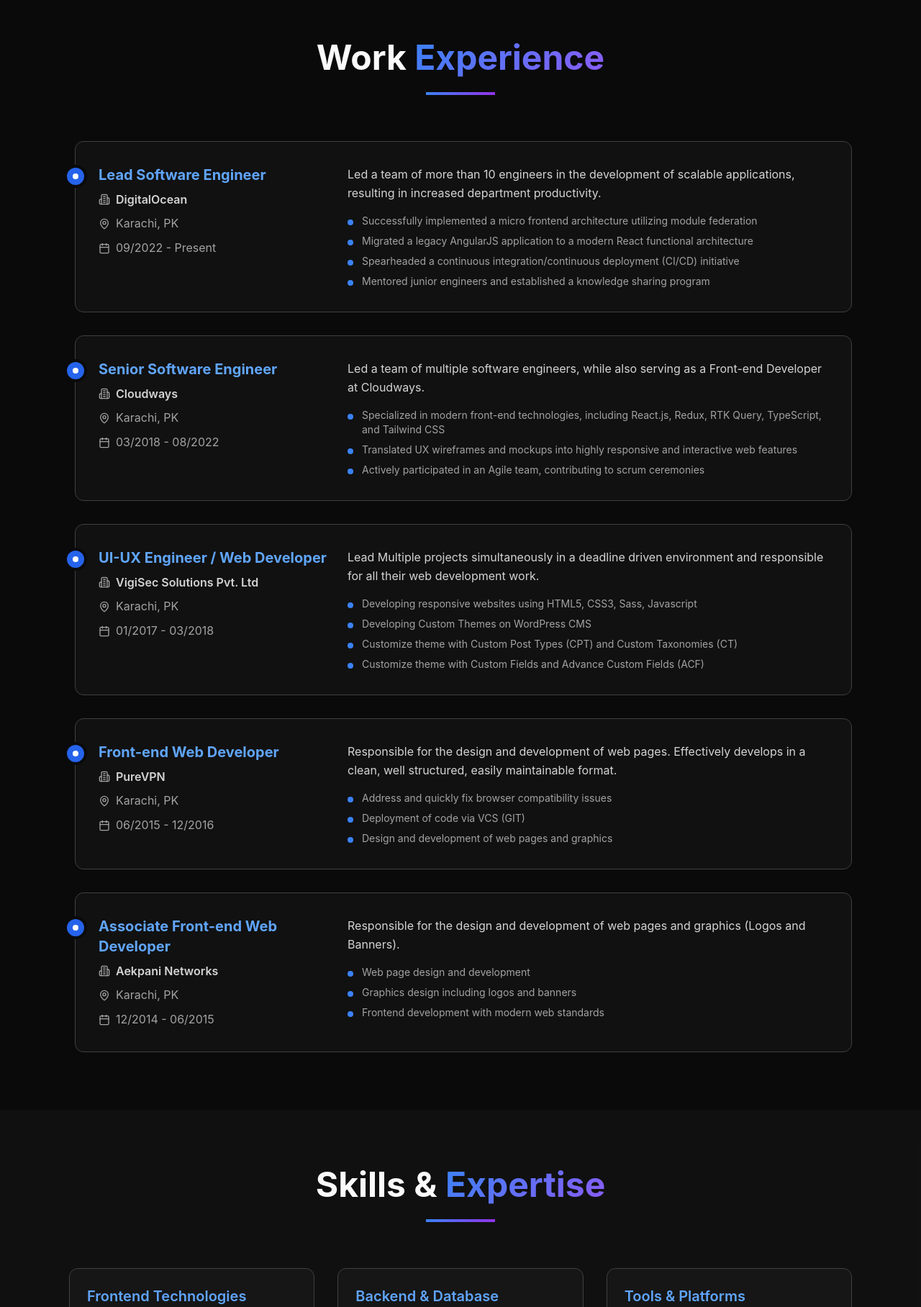
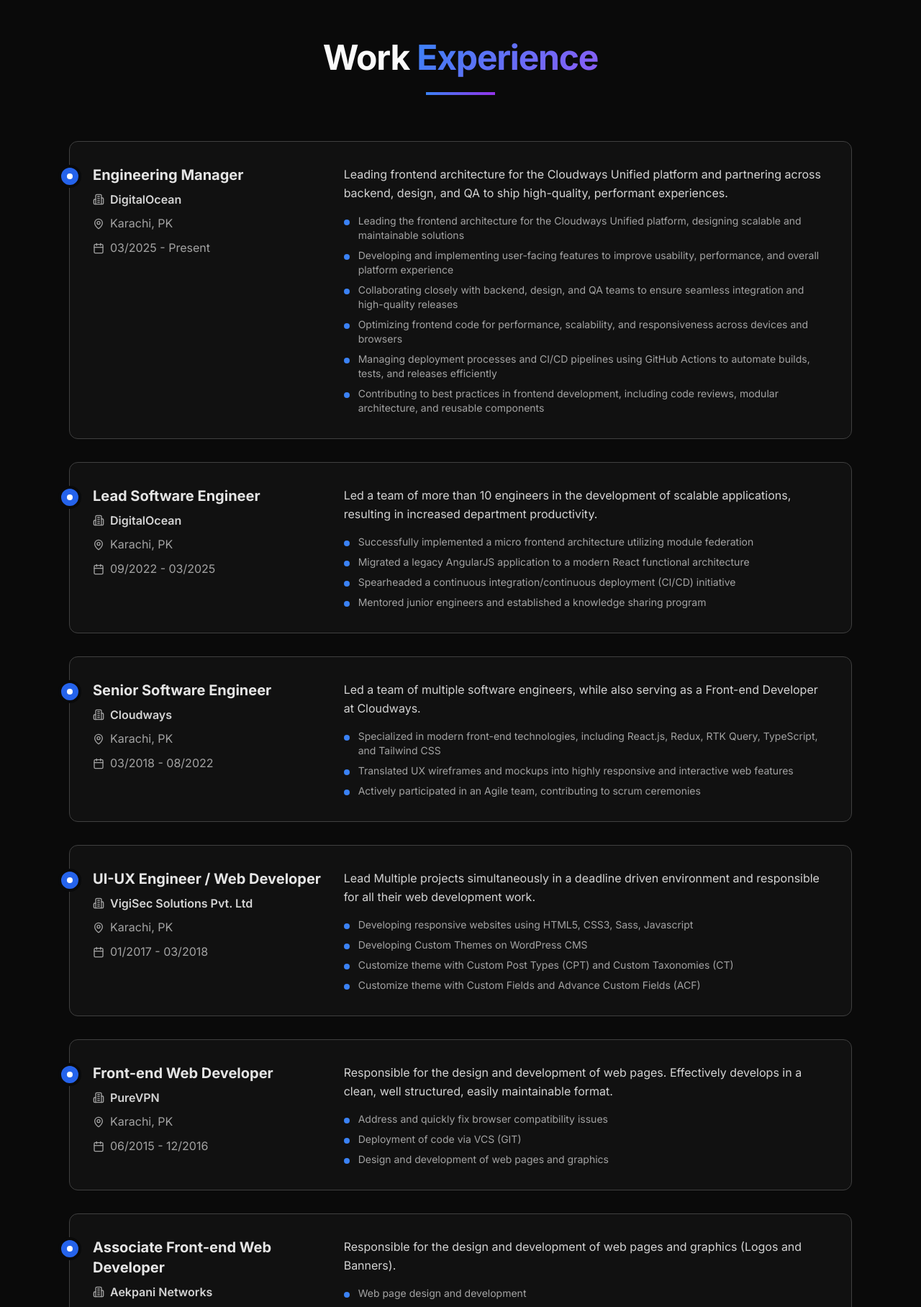
Before and after one commit to muzammil-shahid/ms-portfolio, a Next.js app: page / in a window 1280 px wide. Shown: the part 1718-3534 px from the top of the page at 72% size. Built offline with nearby package versions, Linux system fonts and the light colour scheme.

Commit message:
Align portfolio styling and content with the live site.
Add shared section tokens, Next font loading, Engineering Manager role, and analytics tools.

Co-authored-by: Cursor <cursoragent@cursor.com>

```diff
--- a/app/globals.css
+++ b/app/globals.css
@@ -2,7 +2,20 @@
 @tailwind components;
 @tailwind utilities;
 
-@import url("https://fonts.googleapis.com/css2?family=Inter:wght@300;400;500;600;700;800&display=swap");
+/*
+  Tokens aligned with production https://www.muzammilshahid.com/
+  — dark canvas (#0a0a0a), slate bands (dark-900/50), blue→purple accents.
+*/
+:root {
+  --canvas: #0a0a0a;
+  --fold-band: hsla(0, 0%, 9%, 0.5);
+  --accent-from: #3b82f6;
+  --accent-to: #9333ea;
+  --accent-mid: #8b5cf6;
+  --text-default: #fafafa;
+  --text-muted: #a3a3a3;
+  --text-soft: #d4d4d4;
+}
 
 * {
   margin: 0;
@@ -15,10 +28,11 @@ html {
 }
 
 body {
-  background-color: #0a0a0a;
-  color: #fafafa;
-  font-family: Inter, sans-serif;
+  background-color: var(--canvas);
+  color: var(--text-default);
+  font-family: var(--font-sans), Inter, system-ui, sans-serif;
   line-height: 1.6;
+  font-feature-settings: "rlig" 1, "calt" 1;
 }
 
 ::-webkit-scrollbar {
@@ -44,7 +58,7 @@ body {
 
 @layer components {
   .gradient-text {
-    background: linear-gradient(135deg, #3b82f6, #8b5cf6);
+    background: linear-gradient(135deg, var(--accent-from), var(--accent-mid));
     -webkit-background-clip: text;
     -webkit-text-fill-color: transparent;
     background-clip: text;
@@ -63,4 +77,39 @@ body {
   .section-padding {
     @apply px-6 md:px-12 lg:px-24;
   }
+
+  /* Full-viewport hero (matches live home fold) */
+  .fold-hero {
+    @apply relative min-h-screen flex items-center section-padding pt-20;
+  }
+
+  /* Standard section on canvas */
+  .fold-base {
+    @apply py-20 section-padding;
+  }
+
+  /* Alternating band — About, Skills, Contact on live site */
+  .fold-band {
+    @apply py-20 section-padding bg-dark-900/50;
+  }
+
+  .section-heading {
+    @apply text-center mb-16;
+  }
+
+  .section-title {
+    @apply text-4xl md:text-5xl font-bold mb-6 tracking-tight text-dark-50;
+  }
+
+  .section-rule {
+    @apply w-24 h-1 bg-gradient-to-r from-primary-500 to-purple-600 mx-auto;
+  }
+
+  .body-lead {
+    @apply text-lg md:text-xl text-dark-400 leading-relaxed;
+  }
+
+  .body-copy {
+    @apply text-dark-400 leading-relaxed;
+  }
 }
--- a/app/layout.tsx
+++ b/app/layout.tsx
@@ -1,5 +1,13 @@
 import type { Metadata } from "next";
+import { Inter } from "next/font/google";
 import "./globals.css";
+
+const inter = Inter({
+  subsets: ["latin"],
+  weight: ["300", "400", "500", "600", "700", "800"],
+  display: "swap",
+  variable: "--font-sans",
+});
 
 export const metadata: Metadata = {
   title: "Muhammad Muzammil - Software Engineer",
@@ -37,8 +45,8 @@ export default function RootLayout({
   children: React.ReactNode;
 }>) {
   return (
-    <html lang="en" className="scroll-smooth">
-      <body className="bg-dark-950 text-dark-50 font-sans antialiased">
+    <html lang="en" className={`scroll-smooth ${inter.variable}`}>
+      <body className={`${inter.className} bg-dark-950 text-dark-50 antialiased`}>
         {children}
       </body>
     </html>
--- a/components/About.tsx
+++ b/components/About.tsx
@@ -25,13 +25,13 @@ const highlights = [
 
 export function About() {
   return (
-    <section id="about" className="py-20 section-padding bg-dark-900/50">
+    <section id="about" className="fold-band">
       <div className="max-w-6xl mx-auto">
-        <div className="text-center mb-16">
-          <h2 className="text-4xl md:text-5xl font-bold mb-6">
+        <div className="section-heading">
+          <h2 className="section-title">
             About <span className="gradient-text">Me</span>
           </h2>
-          <div className="w-24 h-1 bg-gradient-to-r from-primary-500 to-purple-600 mx-auto" />
+          <div className="section-rule" />
         </div>
         <div className="grid lg:grid-cols-2 gap-12 items-center">
           <div className="space-y-6">
--- a/components/Contact.tsx
+++ b/components/Contact.tsx
@@ -6,14 +6,14 @@ const LINKEDIN = "https://www.linkedin.com/in/muzammil09/";
 
 export function Contact() {
   return (
-    <section id="contact" className="py-20 section-padding bg-dark-900/50">
+    <section id="contact" className="fold-band">
       <div className="max-w-6xl mx-auto">
-        <div className="text-center mb-16">
-          <h2 className="text-4xl md:text-5xl font-bold mb-6">
+        <div className="section-heading">
+          <h2 className="section-title">
             Let&apos;s <span className="gradient-text">Connect</span>
           </h2>
-          <div className="w-24 h-1 bg-gradient-to-r from-primary-500 to-purple-600 mx-auto mb-6" />
-          <p className="text-dark-400 max-w-2xl mx-auto">
+          <div className="section-rule mb-6" />
+          <p className="body-copy max-w-2xl mx-auto">
             I welcome the opportunity to connect and discuss potential projects,
             creative ideas, or how I can contribute to your vision.
           </p>
--- a/components/Experience.tsx
+++ b/components/Experience.tsx
@@ -11,10 +11,26 @@ type Job = {
 
 const jobs: Job[] = [
   {
+    title: "Engineering Manager",
+    company: "DigitalOcean",
+    location: "Karachi, PK",
+    period: "03/2025 - Present",
+    summary:
+      "Leading frontend architecture for the Cloudways Unified platform and partnering across backend, design, and QA to ship high-quality, performant experiences.",
+    bullets: [
+      "Leading the frontend architecture for the Cloudways Unified platform, designing scalable and maintainable solutions",
+      "Developing and implementing user-facing features to improve usability, performance, and overall platform experience",
+      "Collaborating closely with backend, design, and QA teams to ensure seamless integration and high-quality releases",
+      "Optimizing frontend code for performance, scalability, and responsiveness across devices and browsers",
+      "Managing deployment processes and CI/CD pipelines using GitHub Actions to automate builds, tests, and releases efficiently",
+      "Contributing to best practices in frontend development, including code reviews, modular architecture, and reusable components",
+    ],
+  },
+  {
     title: "Lead Software Engineer",
     company: "DigitalOcean",
     location: "Karachi, PK",
-    period: "09/2022 - Present",
+    period: "09/2022 - 03/2025",
     summary:
       "Led a team of more than 10 engineers in the development of scalable applications, resulting in increased department productivity.",
     bullets: [
@@ -81,15 +97,15 @@ const jobs: Job[] = [
 
 export function Experience() {
   return (
-    <section id="experience" className="py-20 section-padding">
+    <section id="experience" className="fold-base">
       <div className="max-w-6xl mx-auto">
-        <div className="text-center mb-16">
-          <h2 className="text-4xl md:text-5xl font-bold mb-6">
+        <div className="section-heading">
+          <h2 className="section-title">
             Work <span className="gradient-text">Experience</span>
           </h2>
-          <div className="w-24 h-1 bg-gradient-to-r from-primary-500 to-purple-600 mx-auto" />
+          <div className="section-rule" />
         </div>
-        <div className="space-y-8 md:ml-2">
+        <div className="space-y-8">
           {jobs.map((job) => (
             <div
               key={`${job.company}-${job.period}`}
@@ -100,7 +116,7 @@ export function Experience() {
               </div>
               <div className="grid md:grid-cols-3 gap-6">
                 <div className="md:col-span-1">
-                  <h3 className="text-xl font-bold text-primary-400 mb-2">
+                  <h3 className="text-xl font-bold text-dark-200 mb-2">
                     {job.title}
                   </h3>
                   <div className="flex items-center gap-2 mb-2">
--- a/components/Hero.tsx
+++ b/components/Hero.tsx
@@ -3,10 +3,7 @@ import { ChevronDown, Mail, MapPin, Phone } from "lucide-react";
 
 export function Hero() {
   return (
-    <section
-      id="home"
-      className="relative min-h-screen flex items-center section-padding pt-20"
-    >
+    <section id="home" className="fold-hero">
       <div className="w-full max-w-6xl mx-auto">
         <div className="text-center space-y-8 animate-fade-in">
           <div className="relative w-32 h-32 mx-auto mb-8">
@@ -31,7 +28,7 @@ export function Hero() {
               Software Engineer
             </h2>
           </div>
-          <p className="text-lg md:text-xl text-dark-400 max-w-4xl mx-auto leading-relaxed">
+          <p className="body-lead max-w-4xl mx-auto">
             Bringing over 8+ years of expertise in building scalable web
             applications, where I combine strong coding practices with a focus on
             usability. My expertise spans technologies such as{" "}
--- a/components/Skills.tsx
+++ b/components/Skills.tsx
@@ -27,12 +27,16 @@ const tools: Skill[] = [
   { letter: "G", color: "bg-orange-700", name: "Git" },
   { letter: "C", color: "bg-green-700", name: "CI/CD" },
   { letter: "D", color: "bg-blue-600", name: "Docker" },
+  { letter: "GA", color: "bg-orange-500", name: "Google Analytics" },
+  { letter: "M", color: "bg-purple-600", name: "Mixpanel" },
+  { letter: "O", color: "bg-[#2b2937]", name: "OmniConvert" },
+  { letter: "N", color: "bg-teal-600", name: "New Relic" },
 ];
 
 function SkillGrid({ title, skills }: { title: string; skills: Skill[] }) {
   return (
     <div className="bg-dark-800/30 rounded-xl p-6 border border-dark-700 hover:border-primary-500/50 transition-all duration-300 card-hover">
-      <h3 className="text-xl font-semibold text-primary-400 mb-6">{title}</h3>
+      <h3 className="text-xl font-semibold text-dark-200 mb-6">{title}</h3>
       <div className="grid grid-cols-2 gap-3">
         {skills.map((s) => (
           <div
@@ -44,7 +48,7 @@ function SkillGrid({ title, skills }: { title: string; skills: Skill[] }) {
             >
               {s.letter}
             </div>
-            <span className="text-dark-200 font-medium text-sm group-hover:text-primary-400 transition-colors">
+            <span className="text-dark-200 font-medium text-sm transition-colors">
               {s.name}
             </span>
           </div>
@@ -71,21 +75,21 @@ const strengths = [
 
 export function Skills() {
   return (
-    <section id="skills" className="py-20 section-padding bg-dark-900/50">
+    <section id="skills" className="fold-band">
       <div className="max-w-6xl mx-auto">
-        <div className="text-center mb-16">
-          <h2 className="text-4xl md:text-5xl font-bold mb-6">
+        <div className="section-heading">
+          <h2 className="section-title">
             Skills & <span className="gradient-text">Expertise</span>
           </h2>
-          <div className="w-24 h-1 bg-gradient-to-r from-primary-500 to-purple-600 mx-auto" />
+          <div className="section-rule" />
         </div>
         <div className="grid lg:grid-cols-3 gap-8 mb-16">
           <SkillGrid title="Frontend Technologies" skills={frontend} />
           <SkillGrid title="Backend & Database" skills={backend} />
-          <SkillGrid title="Tools & Platforms" skills={tools} />
+          <SkillGrid title="Tools, Platforms & Analytics" skills={tools} />
         </div>
         <div className="bg-dark-800/30 rounded-xl p-8 border border-dark-700">
-          <h3 className="text-2xl font-semibold text-primary-400 mb-6 text-center">
+          <h3 className="text-2xl font-semibold text-dark-200 mb-6 text-center">
             Professional Strengths
           </h3>
           <div className="grid md:grid-cols-3 gap-6">
@@ -94,7 +98,7 @@ export function Skills() {
                 key={s.title}
                 className="p-6 bg-dark-700/50 rounded-xl border border-dark-600 hover:border-primary-500/50 transition-all duration-300 card-hover text-center"
               >
-                <h4 className="text-xl font-semibold text-primary-400 mb-3">
+                <h4 className="text-xl font-semibold text-dark-200 mb-3">
                   {s.title}
                 </h4>
                 <p className="text-dark-400 leading-relaxed text-sm">{s.body}</p>
--- a/tailwind.config.ts
+++ b/tailwind.config.ts
@@ -9,7 +9,7 @@ const config: Config = {
   theme: {
     extend: {
       fontFamily: {
-        sans: ["Inter", "system-ui", "sans-serif"],
+        sans: ["var(--font-sans)", "Inter", "system-ui", "sans-serif"],
       },
       colors: {
         primary: {
```
Also changed, not shown: components/Projects.tsx (+6 -6 lines).
